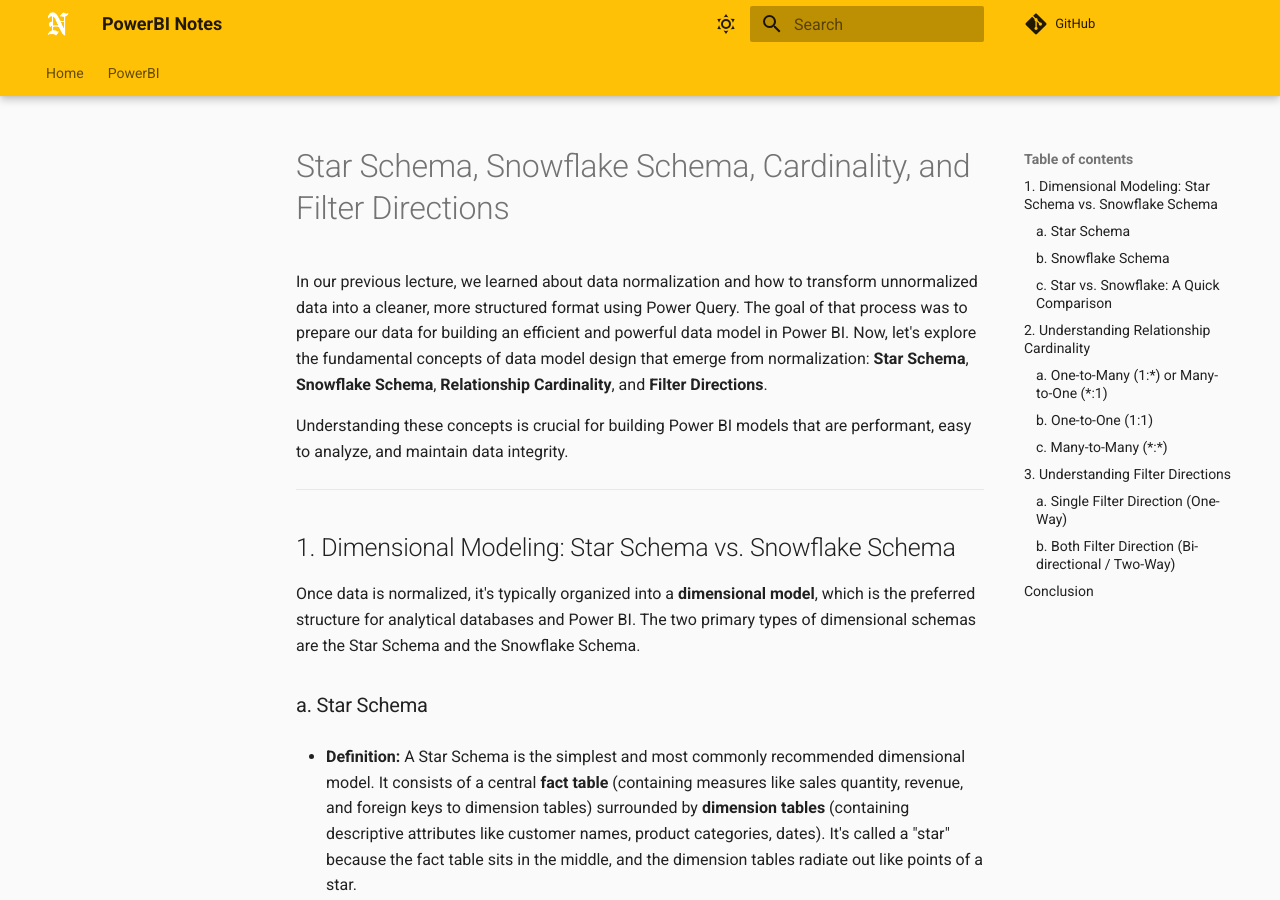
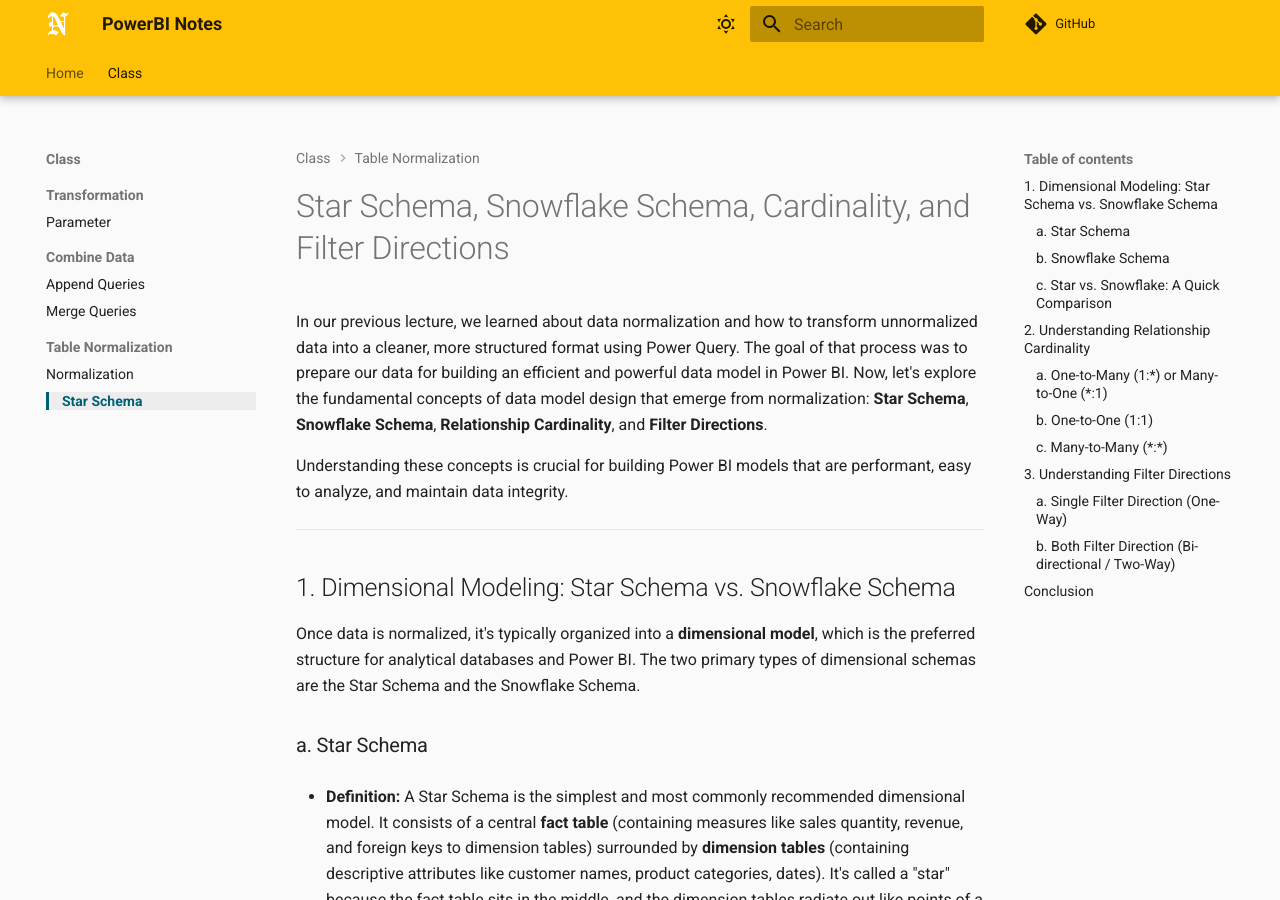
Before and after one commit to numanbadr/power-bi-notes, an MkDocs documentation site: the page built from docs/power-bi/data-normalization/star-schema.md, in a window 1280 px wide and 900 px high. Built offline with MkDocs 1.6.1 and Material for MkDocs 9.7.7, drawn with Linux system fonts in a browser that asks for light colours; comment, search, counter and statistics services are not loaded.

Commit message:
Update mkdocs.yml

```diff
--- a/mkdocs.yml
+++ b/mkdocs.yml
@@ -11,17 +11,21 @@
   - Home:
     - PowerBI: index.md
     # - PL-300: intro/about-pl-300.md
-  - PowerBI:
+  - Class:
     # - Import Data:
     #   - File Types: power-bi/import-data/file-types.md
     #   - Import Types: power-bi/import-data/import-types.md
     # - Transform Data:
       # - Column: power-bi/transform-data/column-based.md
       # - Row: power-bi/transform-data/row-based.md
+    - Transformation:
+      - Parameter: power-bi/combine-data/parameter.md
     - Combine Data:
       - Append Queries: power-bi/combine-data/append.md
       - Merge Queries: power-bi/combine-data/merge.md
-
+    - Table Normalization:
+      - Normalization: power-bi/data-normalization/normalization.md
+      - Star Schema: power-bi/data-normalization/star-schema.md
 
 
 theme:
```
